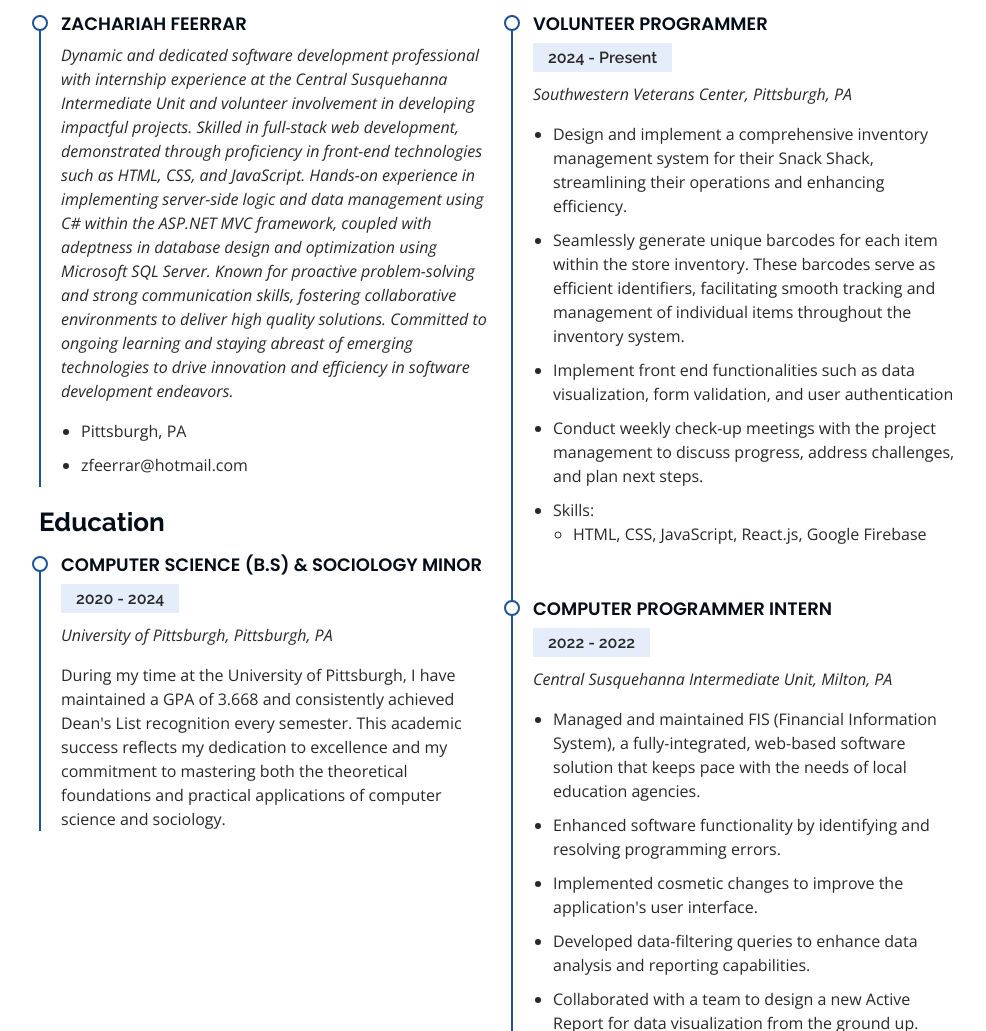
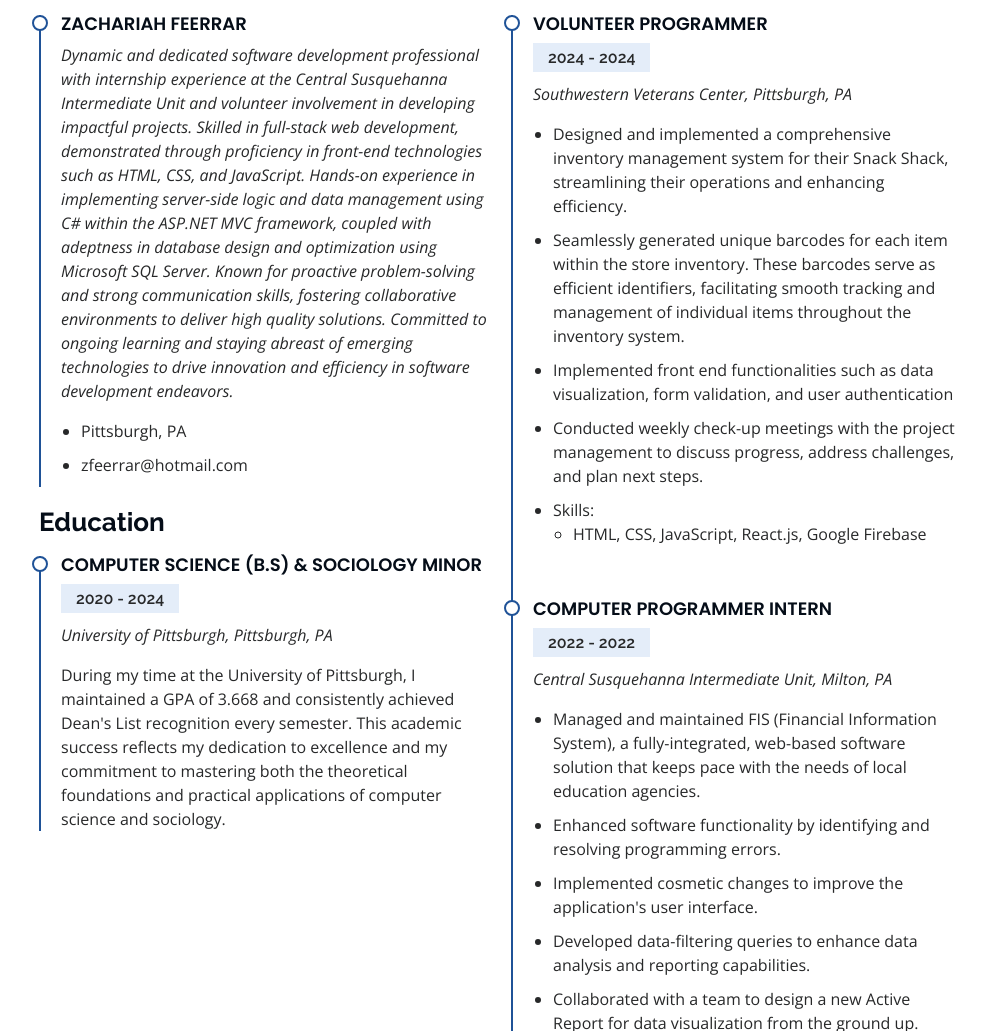
Before and after one commit to zaf22/Portfolio, a plain HTML site: page index.html in a window 1280 px wide. Shown: the part 2367-3398 px from the top of the page, without its empty margins (291-1277 px from the left). Drawn offline with nearby package versions, Linux system fonts and the light colour scheme.

Commit message:
Update index.html

```diff
--- a/index.html
+++ b/index.html
@@ -307,7 +307,7 @@
               <h4>Computer Science (B.S) &amp; Sociology Minor </h4>
               <h5>2020 - 2024</h5>
               <p><em>University of Pittsburgh, Pittsburgh, PA</em></p>
-              <p>During my time at the University of Pittsburgh, I have maintained a GPA of 3.668 and consistently achieved Dean's List recognition every semester.
+              <p>During my time at the University of Pittsburgh, I maintained a GPA of 3.668 and consistently achieved Dean's List recognition every semester.
                 This academic success reflects my dedication to excellence and my commitment to mastering both the theoretical foundations and practical applications of computer science and sociology.</p>
             </div>
           </div>
@@ -315,13 +315,13 @@
             <h3 class="resume-title">Professional Experience</h3>
             <div class="resume-item">
               <h4>Volunteer Programmer</h4>
-              <h5>2024 - Present</h5>
+              <h5>2024 - 2024</h5>
               <p><em>Southwestern Veterans Center, Pittsburgh, PA </em></p>
               <ul>
-                <li>Design and implement a comprehensive inventory management system for their Snack Shack, streamlining their operations and enhancing efficiency.</li>
-                <li>Seamlessly generate unique barcodes for each item within the store inventory. These barcodes serve as efficient identifiers, facilitating smooth tracking and management of individual items throughout the inventory system. </li>
-                <li>Implement front end functionalities such as data visualization, form validation, and user authentication</li>
-                <li>Conduct weekly check-up meetings with the project management to discuss progress, address challenges, and plan next steps.</li>
+                <li>Designed and implemented a comprehensive inventory management system for their Snack Shack, streamlining their operations and enhancing efficiency.</li>
+                <li>Seamlessly generated unique barcodes for each item within the store inventory. These barcodes serve as efficient identifiers, facilitating smooth tracking and management of individual items throughout the inventory system. </li>
+                <li>Implemented front end functionalities such as data visualization, form validation, and user authentication</li>
+                <li>Conducted weekly check-up meetings with the project management to discuss progress, address challenges, and plan next steps.</li>
                 <li>Skills: <ul>
                   <li>HTML, CSS, JavaScript, React.js, Google Firebase</li>
                 </ul></li>
```
